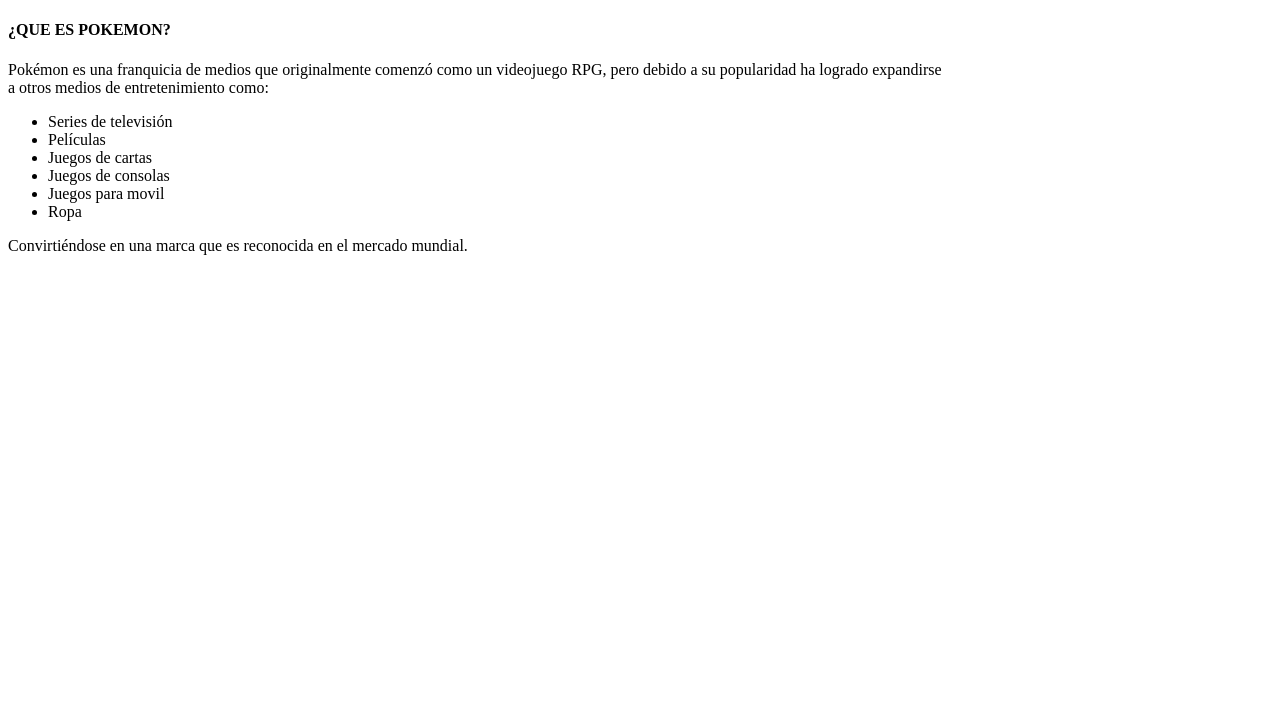
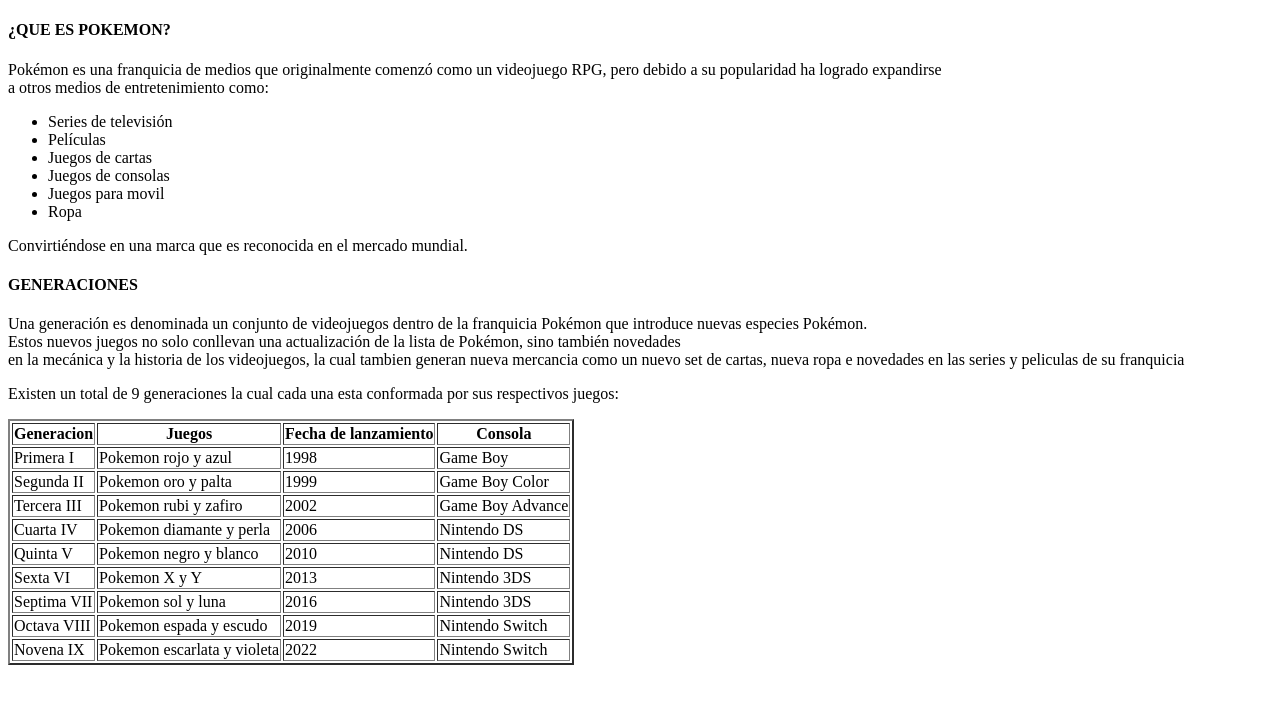
Before and after one commit to DanielOteroOtero/Actividad1, a plain HTML site: page index.html in a window 1280 px wide. Drawn offline with Linux system fonts and the light colour scheme.

Commit message:
segundo commit

```diff
--- a/index.html
+++ b/index.html
@@ -6,6 +6,7 @@
     <title>Pokemon</title>
 </head>
 <body>
+    <div>
     <h4>¿QUE ES POKEMON?</h4>
         <p>Pokémon es una franquicia de medios que originalmente comenzó como un videojuego RPG, pero debido a su popularidad ha logrado expandirse <br>
             a otros medios de entretenimiento como: </p>
@@ -18,6 +19,30 @@
                 <li>Ropa</li>
             </ul>
         <p>Convirtiéndose en una marca que es reconocida en el mercado mundial.</p>
+        <h4>GENERACIONES</h4>
+        <p>Una generación es denominada un conjunto de videojuegos dentro de la franquicia Pokémon que introduce nuevas especies Pokémon. <br>
+            Estos nuevos juegos no solo conllevan una actualización de la lista de Pokémon, sino también novedades <br>
+            en la mecánica y la historia de los videojuegos, la cual tambien generan nueva mercancia como un nuevo set de cartas, nueva ropa e novedades en las series y peliculas de su franquicia</p>
 
+        <p>Existen un total de 9 generaciones la cual cada una esta conformada por sus respectivos juegos: </p>
+
+        <table border="2">
+            <thead>
+                <tr><th>Generacion</th><th>Juegos</th><th>Fecha de lanzamiento</th><th>Consola</th></tr>
+            </thead>
+            <tbody>
+                <tr><td>Primera I</td><td>Pokemon rojo y azul</td><td>1998</td><td>Game Boy</td></tr>
+                <tr><td>Segunda II</td><td>Pokemon oro y palta</td><td>1999</td><td>Game Boy Color</td></tr>
+                <tr><td>Tercera III</td><td>Pokemon rubi y zafiro</td><td>2002</td><td>Game Boy Advance</td></tr>
+                <tr><td>Cuarta IV</td><td>Pokemon diamante y perla</td><td>2006</td><td>Nintendo DS</td></tr>
+                <tr><td>Quinta V</td><td>Pokemon negro y blanco</td><td>2010</td><td>Nintendo DS</td></tr>
+                <tr><td>Sexta VI</td><td>Pokemon X y Y </td><td>2013</td><td>Nintendo 3DS</td></tr>
+                <tr><td>Septima VII</td><td>Pokemon sol y luna</td><td>2016</td><td>Nintendo 3DS</td></tr>
+                <tr><td>Octava VIII</td><td>Pokemon espada y escudo</td><td>2019</td><td>Nintendo Switch</td></tr>
+                <tr><td>Novena IX</td><td>Pokemon escarlata y violeta</td><td>2022</td><td>Nintendo Switch</td></tr>
+            </tbody>
+        </table>
+
+    </div>
 </body>
 </html>
```
